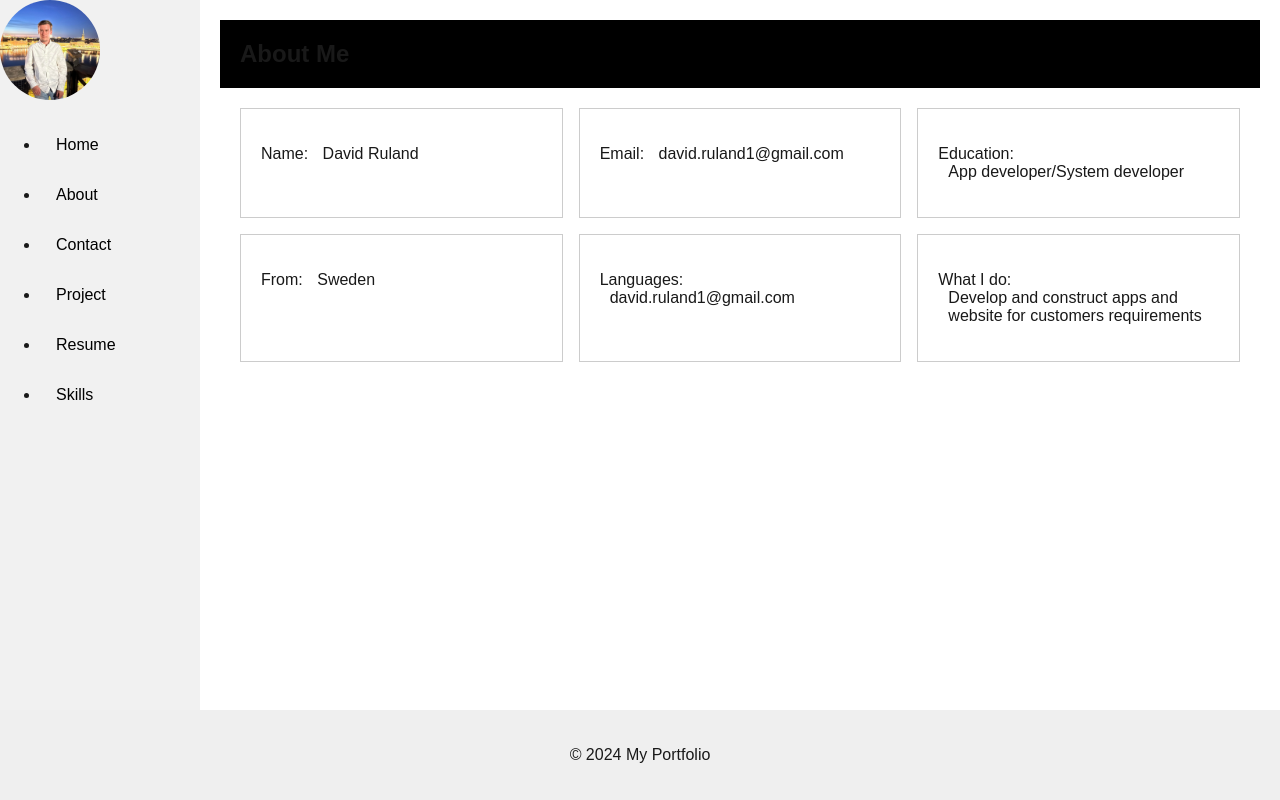
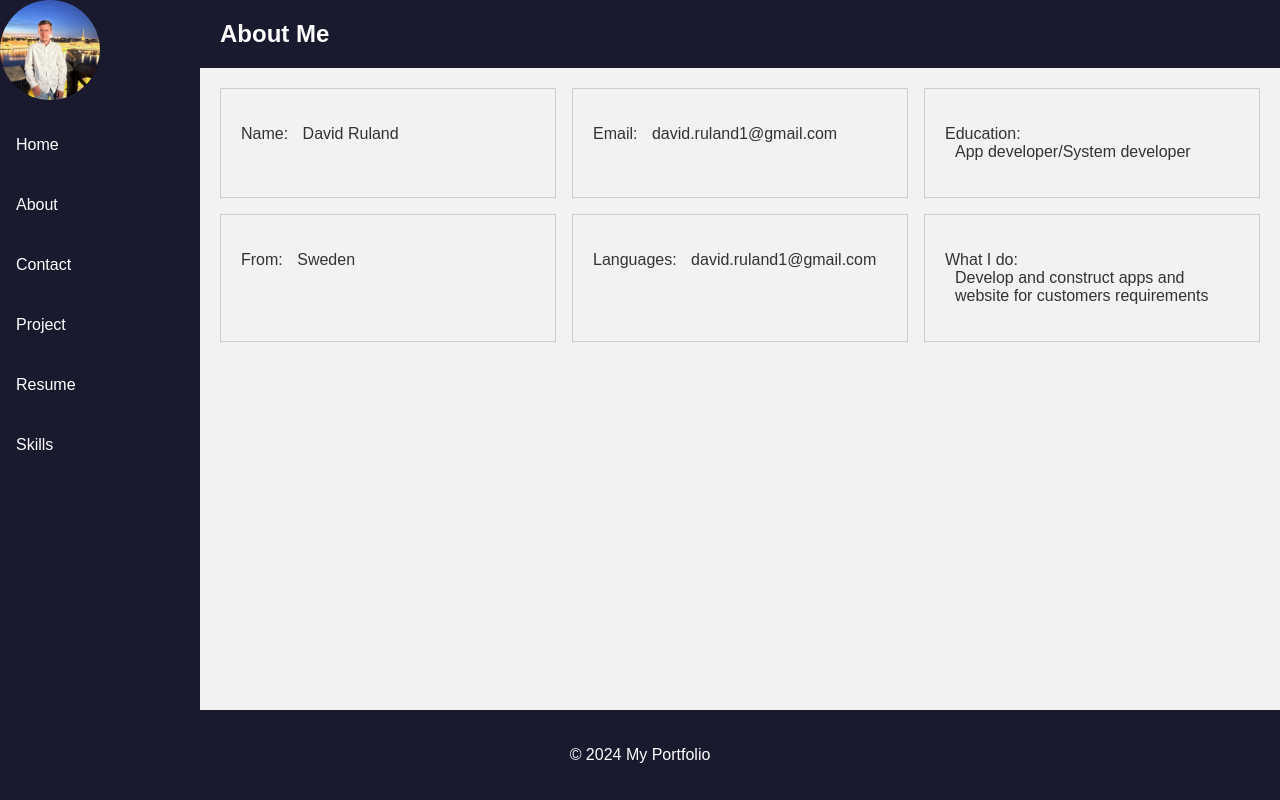
Before and after one commit to DavidR12344/Portfolio, a React (Create React App) app: page /about in a window 1280 px wide. Built offline with nearby package versions, Linux system fonts and the light colour scheme.

Commit message:
Update pages and new colors

```diff
--- a/src/screens/about.js
+++ b/src/screens/about.js
@@ -5,7 +5,7 @@ import Footer from '../components/footer';
 
 function About() {
     return (
-        <div className="about-content">
+        <div className="page-content">
             <Header title="About Me" />
             <div className="container">
                 <main className="about-grid">
--- a/src/screens/contact.js
+++ b/src/screens/contact.js
@@ -4,7 +4,7 @@ import Header from '../components/header';
 import Footer from '../components/footer';
 
 function Contact() {
-    return <div className="contact-content">
+    return <div className="page-content">
         <Header title="Contact me" />
         <div className="container">
             <main className="">
--- a/src/screens/home.js
+++ b/src/screens/home.js
@@ -3,7 +3,7 @@ import '../styles/styles.css';
 
 function Home() {
     return (
-        <div className="home-content">
+        <div className="page-content">
             <header>
                 <h1>Welcome to My Portfolio</h1>
             </header>
--- a/src/screens/project.js
+++ b/src/screens/project.js
@@ -4,7 +4,7 @@ import Header from '../components/header';
 import Footer from '../components/footer';
 
 function Project() {
-    return <div className="project-content">
+    return <div className="page-content">
         <Header title="Project" />
         <div className="container">
             <main className="">
--- a/src/screens/resume.js
+++ b/src/screens/resume.js
@@ -4,7 +4,7 @@ import Header from '../components/header';
 import Footer from '../components/footer';
 
 function Resume() {
-    return <div className="resume-content">
+    return <div className="page-content">
         <Header title="Resume" />
         <div className="container">
             <main className="">
--- a/src/screens/skills.js
+++ b/src/screens/skills.js
@@ -4,7 +4,7 @@ import Header from '../components/header';
 import Footer from '../components/footer';
 
 function Skills() {
-    return <div className="skills-content">
+    return <div className="page-content">
         <Header title="Skills" />
         <div className="container">
             <main className="">
--- a/src/styles/components.css
+++ b/src/styles/components.css
@@ -2,15 +2,25 @@
     margin: 0;
     padding: 0;
     width: 200px;
-    background-color: #f1f1f1;
+    background-color: #1a1a2e;
     position: fixed;
     height: 100%;
     overflow: auto;
 }
 
+ul {
+    list-style-type: none;
+    padding: 0;
+  }
+
+  li {
+    margin-bottom: 10px;
+  }
+
+
 .sidebar a {
     display: block;
-    color: black;
+    color:  white;
     padding: 16px;
     text-decoration: none;
   }
@@ -33,12 +43,3 @@
     border-radius: 50%;
     /*margin-right: 20px;*/
 }
-
-.info {
-    display: flex;
-    align-items: center;
-  }
-
-  .info h2 {
-    margin-left: 10px; /* Adjust the gap between h1 and h2 */
-  }
--- a/src/styles/layout.css
+++ b/src/styles/layout.css
@@ -8,12 +8,13 @@ body {
     font-size: 1rem;
     max-width: 100%;
     font-family: Arial, sans-serif;
-    background-color: #fff;
-    color: #191919;
+    background-color: #f2f2f2;
+    color: #333;
 }
 
 header {
-    background-color: black;
+    background-color: #1a1a2e;
+    color: white;
     padding: 1.25rem;
     position: relative;
     z-index: 1;
@@ -50,14 +51,9 @@ nav ul li a:hover {
     padding: 0 1.25rem;
 }
 
-.home-content {
-  margin-left: 200px;
-  /*padding: 1px 16px;*/
-}
-
-.about-content {
+.page-content {
     margin-left: 200px;
-    padding: 20px;
+    padding-left: 0px;
 }
 
 .about-grid {
@@ -83,7 +79,8 @@ footer {
     left: 0;
     bottom: 0;
     width: 100%;
-    background-color: #efefef;
+    background-color: #1a1a2e;;
+    color: white;
     text-align: center;
     padding: 1.25rem 0;
     z-index: 999;
```
